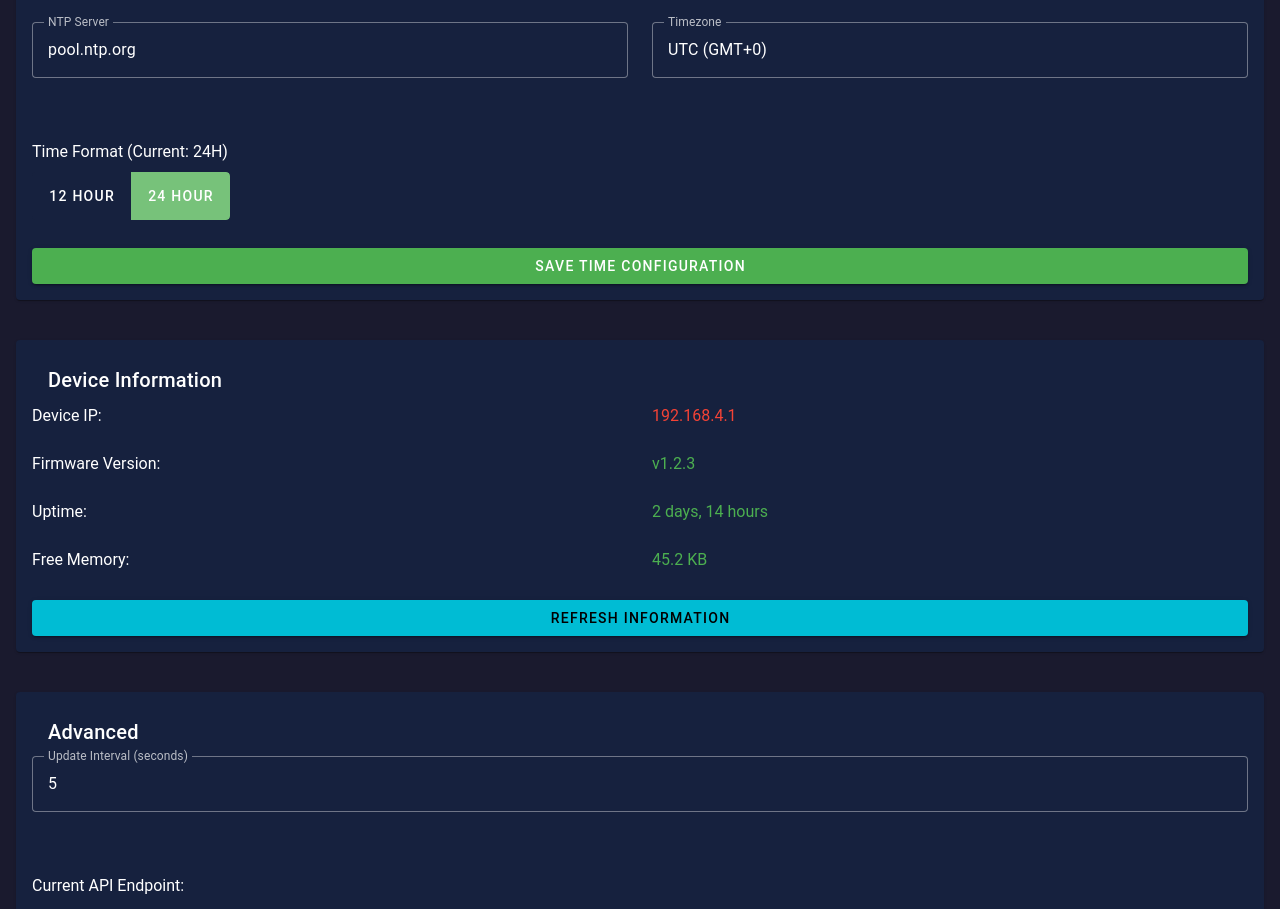
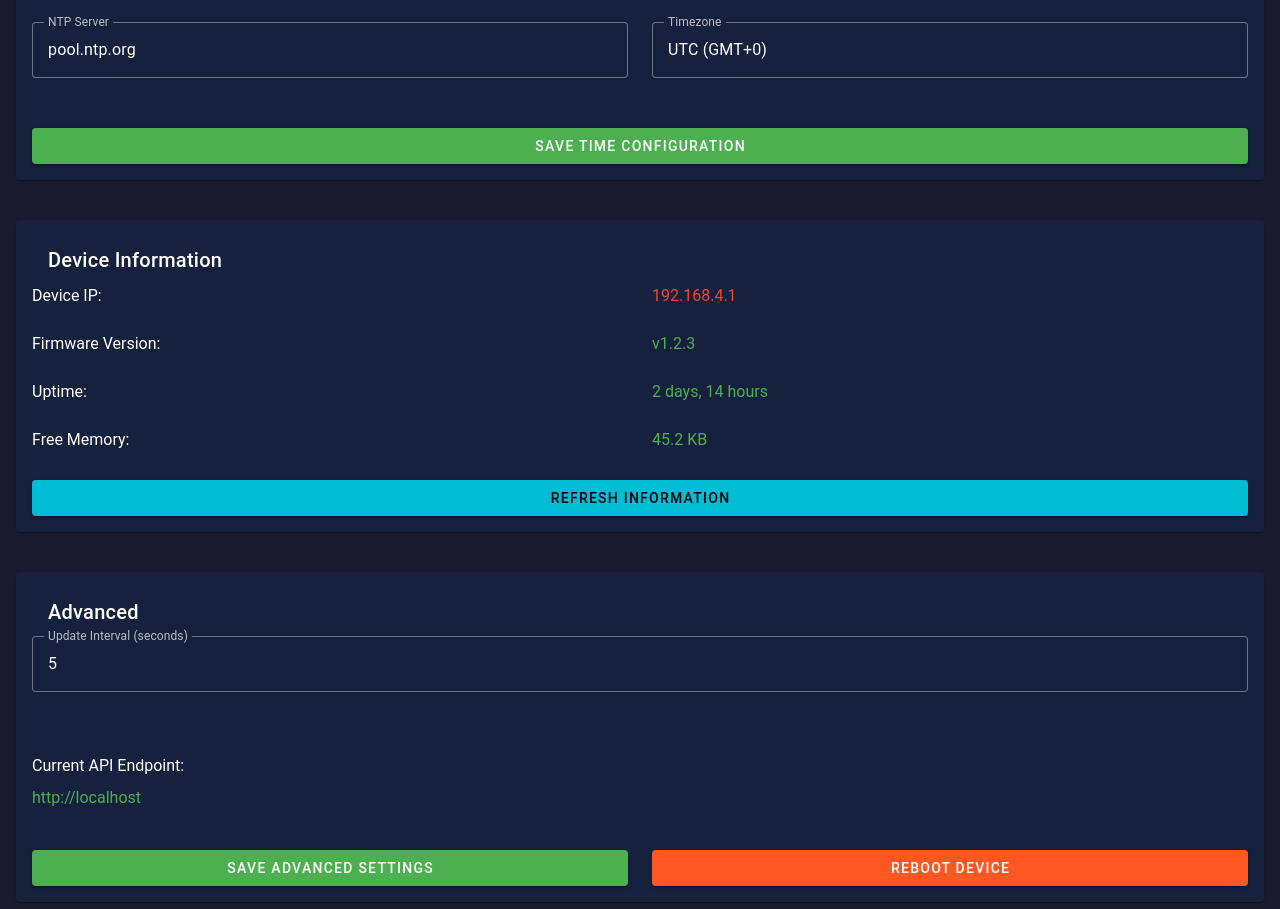
Before and after one commit to yoreek/AquariumLampFrontend, a Vue app: page /settings in a window 1280 px wide. Shown: the part 1200-2109 px from the top of the page. Built offline with nearby package versions, Linux system fonts and the light colour scheme; no server answers.

Commit message:
remove time format

```diff
--- a/src/stores/app.ts
+++ b/src/stores/app.ts
@@ -35,9 +35,6 @@ export const useAppStore = defineStore("app", () => {
     })),
   })
 
-  // Simple reactive time format
-  const timeFormat = ref<"12" | "24">("24")
-
   // App settings storage
   const appSettings = ref<AppSettings>({
     wifi: {
@@ -57,8 +54,7 @@ export const useAppStore = defineStore("app", () => {
       time: new Date().toTimeString().split(" ")[0].substring(0, 5),
       autoSync: true,
       ntpServer: "pool.ntp.org",
-      timezone: "UTC",
-      format: "24",
+      timezone: "UTC"
     },
     device: {
       updateInterval: 5,
@@ -115,41 +111,7 @@ export const useAppStore = defineStore("app", () => {
     return "http://192.168.4.1"
   })
 
-  // Utility function to convert time format
-  const convertTimeFormat = (time24: string, to12Hour: boolean): string => {
-    if (!to12Hour) return time24
-
-    const [hours, minutes] = time24.split(":").map(Number)
-    const period = hours >= 12 ? "PM" : "AM"
-    const hours12 = hours === 0 ? 12 : hours > 12 ? hours - 12 : hours
-    return `${hours12}:${minutes.toString().padStart(2, "0")} ${period}`
-  }
-
-  const convertTimeFrom12To24 = (time12: string): string => {
-    const match = time12.match(/^(\d{1,2}):(\d{2})\s*(AM|PM)$/i)
-    if (!match) return time12
-
-    const [, hours, minutes, period] = match
-    let hour24 = Number.parseInt(hours)
-
-    if (period.toUpperCase() === "PM" && hour24 !== 12) {
-      hour24 += 12
-    } else if (period.toUpperCase() === "AM" && hour24 === 12) {
-      hour24 = 0
-    }
-
-    return `${hour24.toString().padStart(2, "0")}:${minutes}`
-  }
-
-  // Function to change time format
-  const setTimeFormat = (format: "12" | "24") => {
-    console.log("Setting time format to:", format)
-    timeFormat.value = format
-    appSettings.value.time.format = format
-    console.log("Time format updated:", timeFormat.value)
-  }
-
-  // API helper function
+    // API helper function
   const makeApiCall = async (endpoint: string, options: RequestInit = {}) => {
     const baseUrl = apiBaseUrl.value
     const url = `${baseUrl}${endpoint}`
@@ -365,7 +327,6 @@ export const useAppStore = defineStore("app", () => {
       if (response.wifi) appSettings.value.wifi = response.wifi
       if (response.time) {
         appSettings.value.time = response.time
-        timeFormat.value = response.time.format
       }
       if (response.device) appSettings.value.device = response.device
 
@@ -464,7 +425,6 @@ export const useAppStore = defineStore("app", () => {
     autoSync: boolean
     ntpServer: string
     timezone: string
-    format: "12" | "24"
   }) => {
     console.log("Updating time configuration", config)
 
@@ -472,8 +432,6 @@ export const useAppStore = defineStore("app", () => {
     appSettings.value.time.autoSync = config.autoSync
     appSettings.value.time.ntpServer = config.ntpServer
     appSettings.value.time.timezone = config.timezone
-    appSettings.value.time.format = config.format
-    timeFormat.value = config.format
 
     try {
       await makeApiCall("/api/time/config", {
@@ -493,18 +451,12 @@ export const useAppStore = defineStore("app", () => {
     scheduleSettings,
     appSettings,
     deviceInfo,
-    timeFormat,
 
     // Computed
     schedulePoints,
     lampMode,
     manualBrightness,
     apiBaseUrl,
-
-    // Utilities
-    convertTimeFormat,
-    convertTimeFrom12To24,
-    setTimeFormat,
 
     // Actions
     initializeApp,
--- a/src/stores/models.ts
+++ b/src/stores/models.ts
@@ -28,7 +28,6 @@ export interface TimeSettings {
   autoSync: boolean
   ntpServer: string
   timezone: string
-  format: "12" | "24"
 }
 
 export interface DeviceSettings {
--- a/src/views/Dashboard.vue
+++ b/src/views/Dashboard.vue
@@ -108,7 +108,6 @@
         <v-card class="pa-4" color="#16213e">
           <v-card-title class="text-white">
             Schedule Settings
-            <small class="ml-2">(Format: {{ appStore.timeFormat }}H)</small>
           </v-card-title>
           <v-row>
             <v-col v-for="(point, index) in appStore.schedulePoints" :key="`schedule-${index}-${componentKey}`" cols="12" md="6" xl="4">
@@ -210,11 +209,6 @@ const debounceTimers = ref<{ [key: string]: NodeJS.Timeout }>({})
 
 const updateDateTime = () => {
   const now = new Date()
-  const format = appStore.timeFormat === '12' ? {
-    hour12: true
-  } : {
-    hour12: false
-  }
 
   const dateStr = now.toLocaleDateString('en-US', {
     weekday: 'long',
@@ -226,8 +220,7 @@ const updateDateTime = () => {
   const timeStr = now.toLocaleTimeString('en-US', {
     hour: '2-digit',
     minute: '2-digit',
-    second: '2-digit',
-    ...format
+    second: '2-digit'
   })
 
   currentDateTime.value = `${dateStr}, ${timeStr}`
@@ -236,7 +229,6 @@ const updateDateTime = () => {
 const updateTimeValue = (index: number, value: string) => {
   console.log(`updateTimeValue: index=${index}, value=${value}`)
 
-  // Простая валидация формата HH:MM
   const timeRegex = /^([0-1]?[0-9]|2[0-3]):[0-5][0-9]$/
   if (timeRegex.test(value)) {
     appStore.schedulePoints[index].time = value
@@ -282,9 +274,7 @@ const drawChart = () => {
   for (let i = 0; i <= 6; i++) {
     const x = (width / 6) * i
     const hour = i * 4
-    const timeLabel = appStore.timeFormat === '12'
-        ? appStore.convertTimeFormat(`${hour}:00`, true)
-        : `${hour}:00`
+    const timeLabel = `${hour}:00`  // Убрать конвертацию
     ctx.fillText(timeLabel, x, height - 5)
   }
 
@@ -388,18 +378,6 @@ const updateSchedulePoint = (index: number) => {
 }
 
 watch(
-    () => appStore.timeFormat,
-    (newFormat) => {
-      console.log('Dashboard: Time format changed to', newFormat)
-      componentKey.value++
-      updateDateTime()
-      setTimeout(() => {
-        drawChart()
-      }, 100)
-    }
-)
-
-watch(
     () => appStore.schedulePoints,
     () => {
       setTimeout(() => {
--- a/src/views/Settings.vue
+++ b/src/views/Settings.vue
@@ -221,21 +221,6 @@
             </v-col>
           </v-row>
 
-          <v-row class="mb-4">
-            <v-col cols="12">
-              <div class="text-white mb-2">Time Format (Current: {{ appStore.timeFormat }}H)</div>
-              <v-btn-toggle
-                  v-model="currentTimeFormat"
-                  color="primary"
-                  mandatory
-                  @update:model-value="handleTimeFormatChange"
-              >
-                <v-btn value="12">12 Hour</v-btn>
-                <v-btn value="24">24 Hour</v-btn>
-              </v-btn-toggle>
-            </v-col>
-          </v-row>
-
           <v-btn color="success" @click="saveTimeConfiguration" :loading="saving" block>
             Save Time Configuration
           </v-btn>
@@ -347,7 +332,6 @@ const saving = ref(false)
 const scanning = ref(false)
 const refreshing = ref(false)
 const rebooting = ref(false)
-const currentTimeFormat = ref(appStore.timeFormat)
 
 const settingTime = ref(false)
 const manualDate = ref(new Date().toISOString().split("T")[0])
@@ -429,8 +413,7 @@ const saveTimeConfiguration = async () => {
     await appStore.updateTimeConfiguration({
       autoSync: appStore.appSettings.time.autoSync,
       ntpServer: appStore.appSettings.time.ntpServer,
-      timezone: appStore.appSettings.time.timezone,
-      format: appStore.appSettings.time.format
+      timezone: appStore.appSettings.time.timezone
     })
   } catch (error) {
     console.error('Failed to save time configuration:', error)
@@ -480,12 +463,6 @@ const rebootDevice = async () => {
   }
 }
 
-const handleTimeFormatChange = (newFormat: "12" | "24") => {
-  console.log('Changing time format to:', newFormat)
-  currentTimeFormat.value = newFormat
-  appStore.setTimeFormat(newFormat)
-}
-
 onMounted(async () => {
   try {
     await refreshDeviceInfo()
```
Also changed, not shown: src/README.md.
